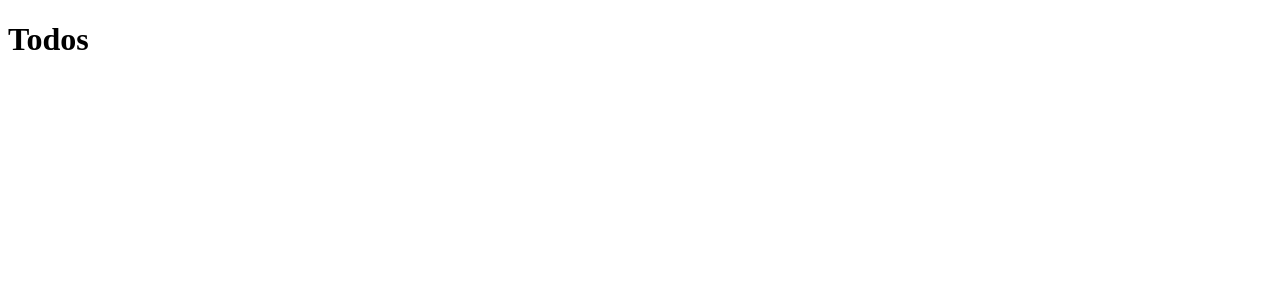
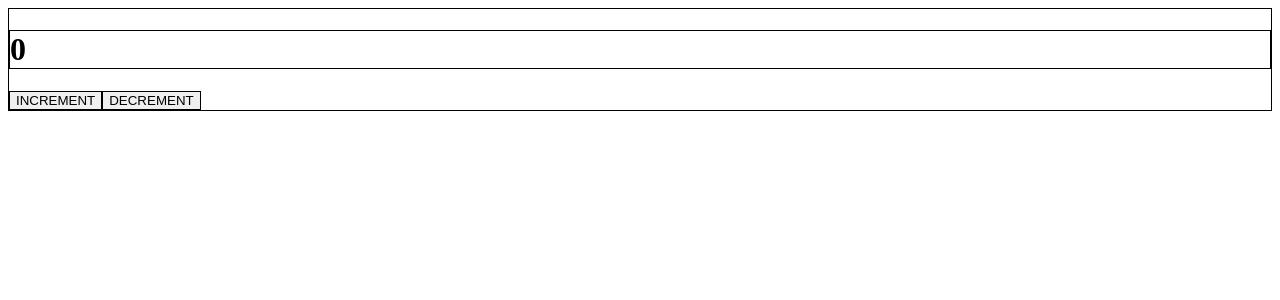
Before and after one commit to fancn21th/0_148_T_Redux, a Vue app: page / in a window 1280 px wide. Shown: the top 300 px of the page. Built offline with nearby package versions, Linux system fonts and the light colour scheme.

Commit message:
第一个redux程序

```diff
--- a/package.json
+++ b/package.json
@@ -8,7 +8,9 @@
     "lint": "vue-cli-service lint"
   },
   "dependencies": {
+    "@reduxjs/toolkit": "^1.4.0",
     "core-js": "^3.6.5",
+    "redux": "^4.0.5",
     "vue": "^2.6.11"
   },
   "devDependencies": {
--- a/src/components/Todos.vue
+++ b/src/components/Todos.vue
@@ -1,9 +1,58 @@
 <template>
-  <h1>Todos</h1>
+  <main>
+    <h1>{{ count }}</h1>
+    <button @click="INCREMENT">INCREMENT</button>
+    <button @click="DECREMENT">DECREMENT</button>
+  </main>
 </template>
 
 <script>
-export default {};
+import { createStore } from 'redux';
+
+const counter = (state = 0, action) => {
+  switch (action.type) {
+    case 'INCREMENT':
+      return state + 1;
+    case 'DECREMENT':
+      return state - 1;
+    default:
+      return state;
+  }
+};
+
+/* eslint-disable no-underscore-dangle */
+const store = createStore(
+  counter,
+  window.__REDUX_DEVTOOLS_EXTENSION__ && window.__REDUX_DEVTOOLS_EXTENSION__(),
+);
+/* eslint-enable */
+
+export default {
+  data() {
+    return {
+      count: 0,
+    };
+  },
+  methods: {
+    INCREMENT() {
+      store.dispatch({ type: 'INCREMENT' });
+    },
+    DECREMENT() {
+      store.dispatch({ type: 'DECREMENT' });
+    },
+  },
+  mounted() {
+    console.log(store.getState());
+
+    store.subscribe(() => {
+      this.count = store.getState();
+    });
+  },
+};
 </script>
 
-<style></style>
+<style scoped>
+* {
+  border: 1px solid black;
+}
+</style>
```
Also changed, not shown: 3 other files (tests, documents, lock files or other folders).
